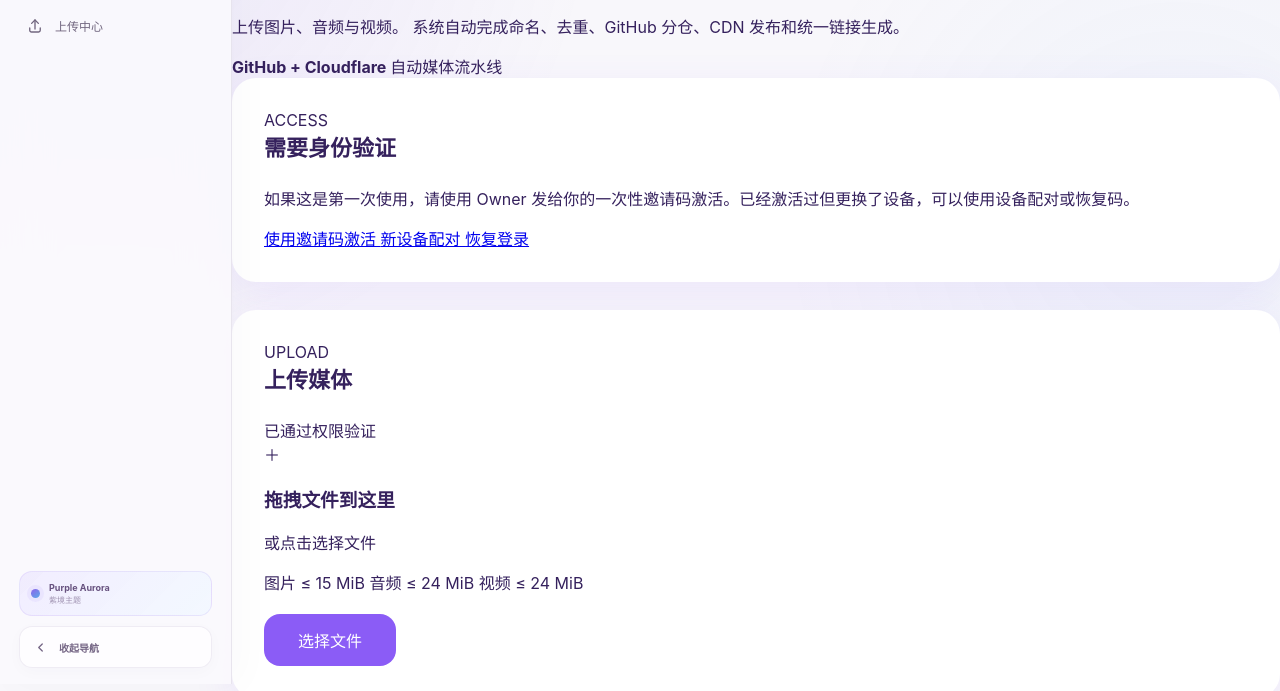
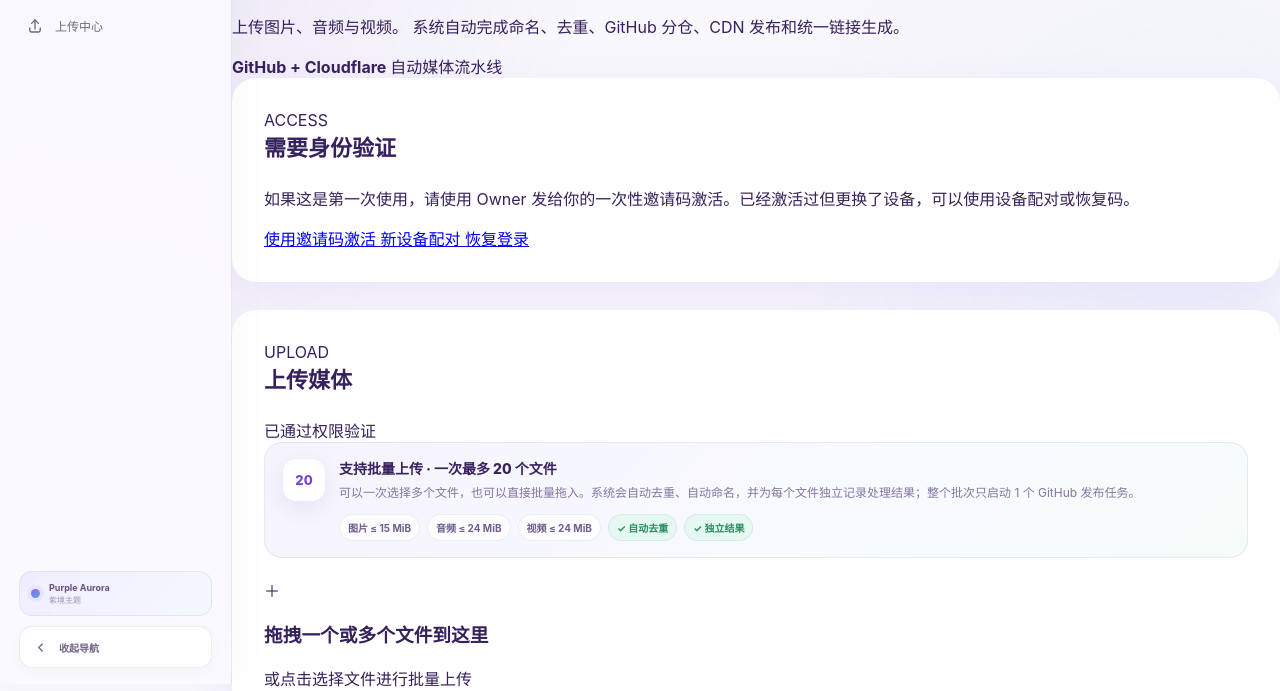
Before and after one commit to JINGTING0714/jingyan-media-center, a website: page auth-worker/public/index.html in a window 1280 px wide. Shown: the part 116-807 px from the top of the page. Drawn offline with Linux system fonts and the light colour scheme; no server answers.

Commit message:
Update index.html

```diff
--- a/auth-worker/public/index.html
+++ b/auth-worker/public/index.html
@@ -33,6 +33,319 @@ href="/batch-v1.css?v=20260818-batch-v2-1">
 <link
 rel="stylesheet"
 href="/app-shell.css?v=20260819-shell-v2">
+
+<style>
+
+.batch-upload-notice {
+
+    margin:
+        0 0 20px;
+
+    padding:
+        16px 18px;
+
+    display:
+        grid;
+
+    grid-template-columns:
+        auto minmax(0, 1fr);
+
+    gap:
+        14px;
+
+    align-items:
+        start;
+
+    border:
+        1px solid
+        rgba(
+            128,
+            88,
+            232,
+            0.12
+        );
+
+    border-radius:
+        18px;
+
+    background:
+        linear-gradient(
+            135deg,
+            rgba(
+                128,
+                88,
+                232,
+                0.07
+            ),
+            rgba(
+                102,
+                184,
+                255,
+                0.055
+            )
+            58%,
+            rgba(
+                72,
+                190,
+                145,
+                0.055
+            )
+        );
+
+}
+
+
+.batch-upload-notice__icon {
+
+    width:
+        42px;
+
+    height:
+        42px;
+
+    display:
+        grid;
+
+    place-items:
+        center;
+
+    border-radius:
+        14px;
+
+    color:
+        #7046dc;
+
+    background:
+        rgba(
+            255,
+            255,
+            255,
+            0.86
+        );
+
+    box-shadow:
+        0 8px 22px
+        rgba(
+            87,
+            56,
+            160,
+            0.09
+        );
+
+    font-size:
+        13px;
+
+    font-weight:
+        850;
+
+}
+
+
+.batch-upload-notice__body {
+
+    min-width:
+        0;
+
+}
+
+
+.batch-upload-notice__title {
+
+    margin:
+        0;
+
+    color:
+        #38225d;
+
+    font-size:
+        14px;
+
+    font-weight:
+        800;
+
+    line-height:
+        1.45;
+
+}
+
+
+.batch-upload-notice__copy {
+
+    margin:
+        4px 0 0;
+
+    color:
+        #8575a1;
+
+    font-size:
+        12px;
+
+    line-height:
+        1.7;
+
+}
+
+
+.batch-upload-notice__tags {
+
+    margin-top:
+        10px;
+
+    display:
+        flex;
+
+    flex-wrap:
+        wrap;
+
+    gap:
+        7px;
+
+}
+
+
+.batch-upload-notice__tag {
+
+    padding:
+        5px 8px;
+
+    border:
+        1px solid
+        rgba(
+            85,
+            60,
+            130,
+            0.08
+        );
+
+    border-radius:
+        999px;
+
+    color:
+        #6f5c90;
+
+    background:
+        rgba(
+            255,
+            255,
+            255,
+            0.72
+        );
+
+    font-size:
+        10px;
+
+    font-weight:
+        700;
+
+    white-space:
+        nowrap;
+
+}
+
+
+.batch-upload-notice__tag.success {
+
+    color:
+        #2b8c62;
+
+    background:
+        rgba(
+            225,
+            248,
+            238,
+            0.76
+        );
+
+}
+
+
+.drop-zone .batch-select-hint {
+
+    margin:
+        12px 0 0;
+
+    color:
+        #9b8caf;
+
+    font-size:
+        10px;
+
+    line-height:
+        1.55;
+
+}
+
+
+@media (
+    max-width:
+    700px
+) {
+
+    .batch-upload-notice {
+
+        padding:
+            14px;
+
+        gap:
+            11px;
+
+        border-radius:
+            16px;
+
+    }
+
+
+    .batch-upload-notice__icon {
+
+        width:
+            38px;
+
+        height:
+            38px;
+
+        border-radius:
+            12px;
+
+        font-size:
+            12px;
+
+    }
+
+
+    .batch-upload-notice__copy {
+
+        font-size:
+            11px;
+
+    }
+
+
+    .batch-upload-notice__tags {
+
+        gap:
+            6px;
+
+    }
+
+
+    .batch-upload-notice__tag {
+
+        font-size:
+            9px;
+
+    }
+
+
+    .drop-zone h3 {
+
+        max-width:
+            260px;
+
+    }
+
+}
+
+</style>
 
 <script
 src="/app-shell.js?v=20260819-shell-v2"
@@ -255,22 +568,70 @@ UPLOAD
 
 
 <div
+class="batch-upload-notice"
+aria-label="批量上传说明">
+
+<div class="batch-upload-notice__icon">
+20
+</div>
+
+<div class="batch-upload-notice__body">
+
+<p class="batch-upload-notice__title">
+支持批量上传 · 一次最多 20 个文件
+</p>
+
+<p class="batch-upload-notice__copy">
+可以一次选择多个文件，也可以直接批量拖入。系统会自动去重、自动命名，并为每个文件独立记录处理结果；整个批次只启动 1 个 GitHub 发布任务。
+</p>
+
+<div class="batch-upload-notice__tags">
+
+<span class="batch-upload-notice__tag">
+图片 ≤ 15 MiB
+</span>
+
+<span class="batch-upload-notice__tag">
+音频 ≤ 24 MiB
+</span>
+
+<span class="batch-upload-notice__tag">
+视频 ≤ 24 MiB
+</span>
+
+<span class="batch-upload-notice__tag success">
+✓ 自动去重
+</span>
+
+<span class="batch-upload-notice__tag success">
+✓ 独立结果
+</span>
+
+</div>
+
+</div>
+
+</div>
+
+
+
+<div
 class="drop-zone"
 id="dropZone"
 tabindex="0"
 role="button"
-aria-label="选择媒体文件">
+aria-label="选择一个或多个媒体文件进行批量上传">
 
 <div class="drop-icon">
 ＋
 </div>
 
 <h3>
-拖拽文件到这里
+拖拽一个或多个文件到这里
 </h3>
 
 <p>
-或点击选择文件
+或点击选择文件进行批量上传
 </p>
 
 <div class="type-list">
@@ -293,8 +654,12 @@ aria-label="选择媒体文件">
 type="button"
 class="button primary"
 id="selectButton">
-选择文件
+选择文件 / 批量上传
 </button>
+
+<p class="batch-select-hint">
+可以一次选择多项 · 单批次最多 20 个文件
+</p>
 
 <input
 id="fileInput"
```
